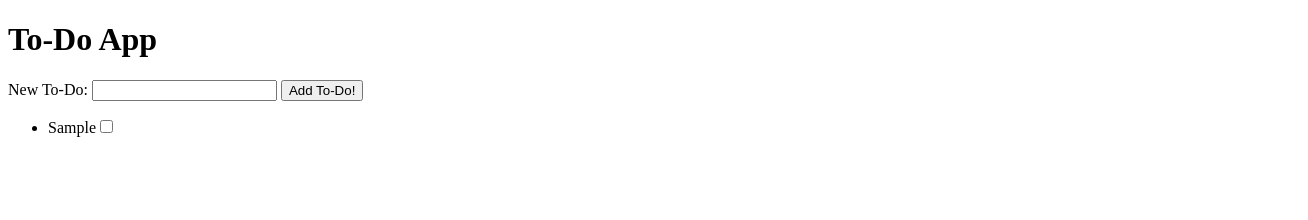
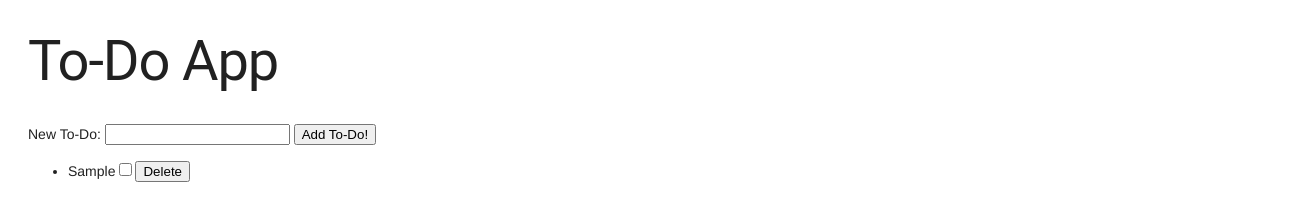
Before and after one commit to hannatklein/to-do-app, a plain HTML site: page index.html in a window 1280 px wide. Both pictures are taken after typing "Sample" into the empty fields and a click on the button "Add To-Do!". Shown: the whole page, 1308 px wide, since content can reach past the window. Drawn offline with nearby package versions, Linux system fonts and the light colour scheme.

Commit message:
dom p1 complete

```diff
--- a/app.js
+++ b/app.js
@@ -29,8 +29,23 @@ function onReady() {
 
     //empty the input
     newToDoText.value = '';
+
+    //delete button
+    let deleteButton = document.createElement('button');
+
+    //add delete button to li
+    newLi.appendChild(deleteButton);
+
+    //button text
+    deleteButton.textContent = "Delete";
+
+    deleteButton.addEventListener('click', function(event){
+      toDoList.removeChild(this.parentElement);
+
+    })
+
   });
- }
+};
 
 window.onload = function() {
   onReady();
--- a/index.html
+++ b/index.html
@@ -1,9 +1,16 @@
-
 <!DOCTYPE html>
 <html>
   <head>
     <meta name="viewport" content="width=device-width, initial-scale=1">
     <title>To-Do App</title>
+
+    <!-- Material Design Lite -->
+    <link rel="stylesheet" href="https://code.getmdl.io/1.3.0/material.grey-lime.min.css">
+    <script defer src="https://code.getmdl.io/1.3.0/material.min.js"></script>
+
+    <!-- Custom Styles -->
+    <link rel="stylesheet" href="styles/main.css">
+
   </head>
   <body>
     <h1>To-Do App</h1>
--- /dev/null
+++ b/styles/main.css
@@ -0,0 +1,3 @@
+body {
+  padding-left: 2rem;
+}
```
Lines whose indentation alone changed are shown as unchanged.
